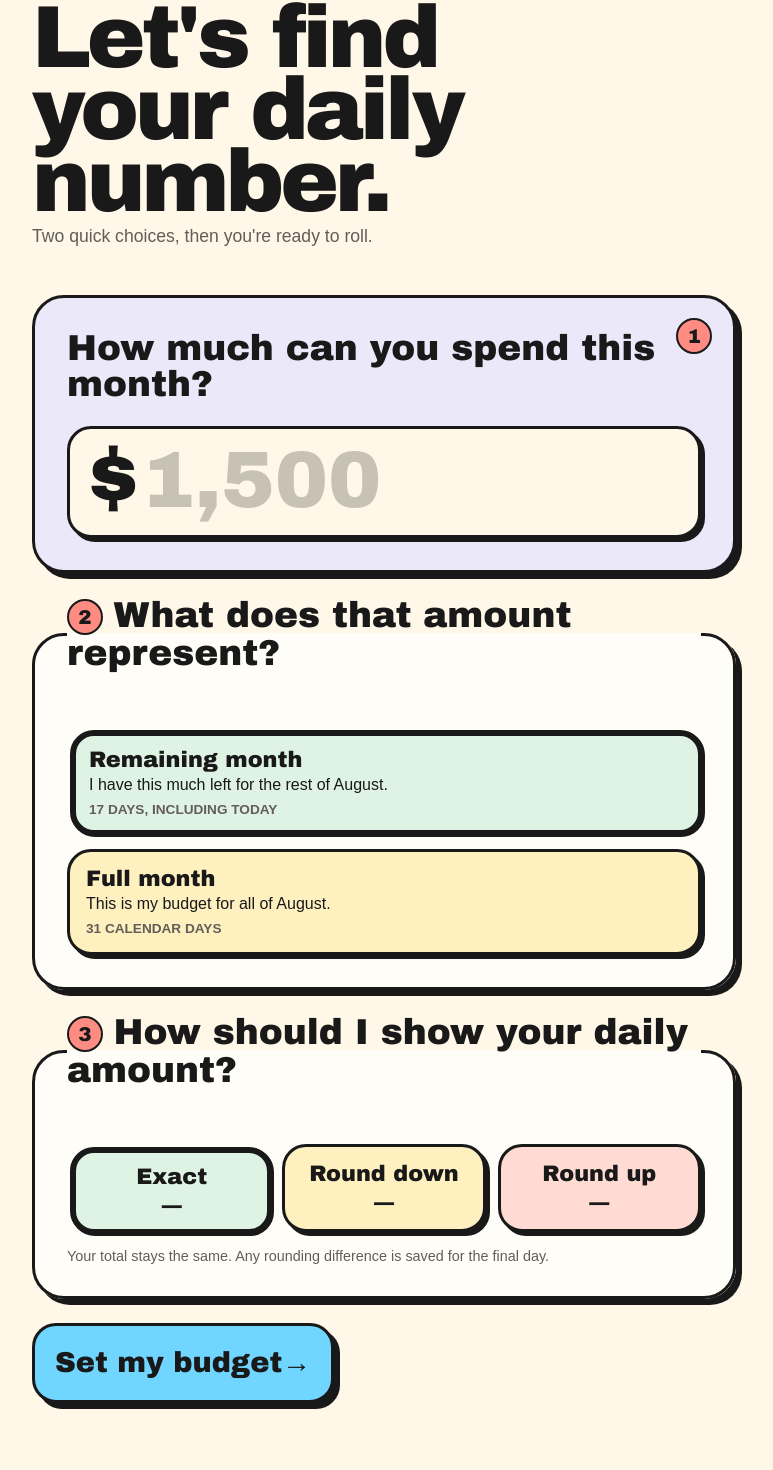
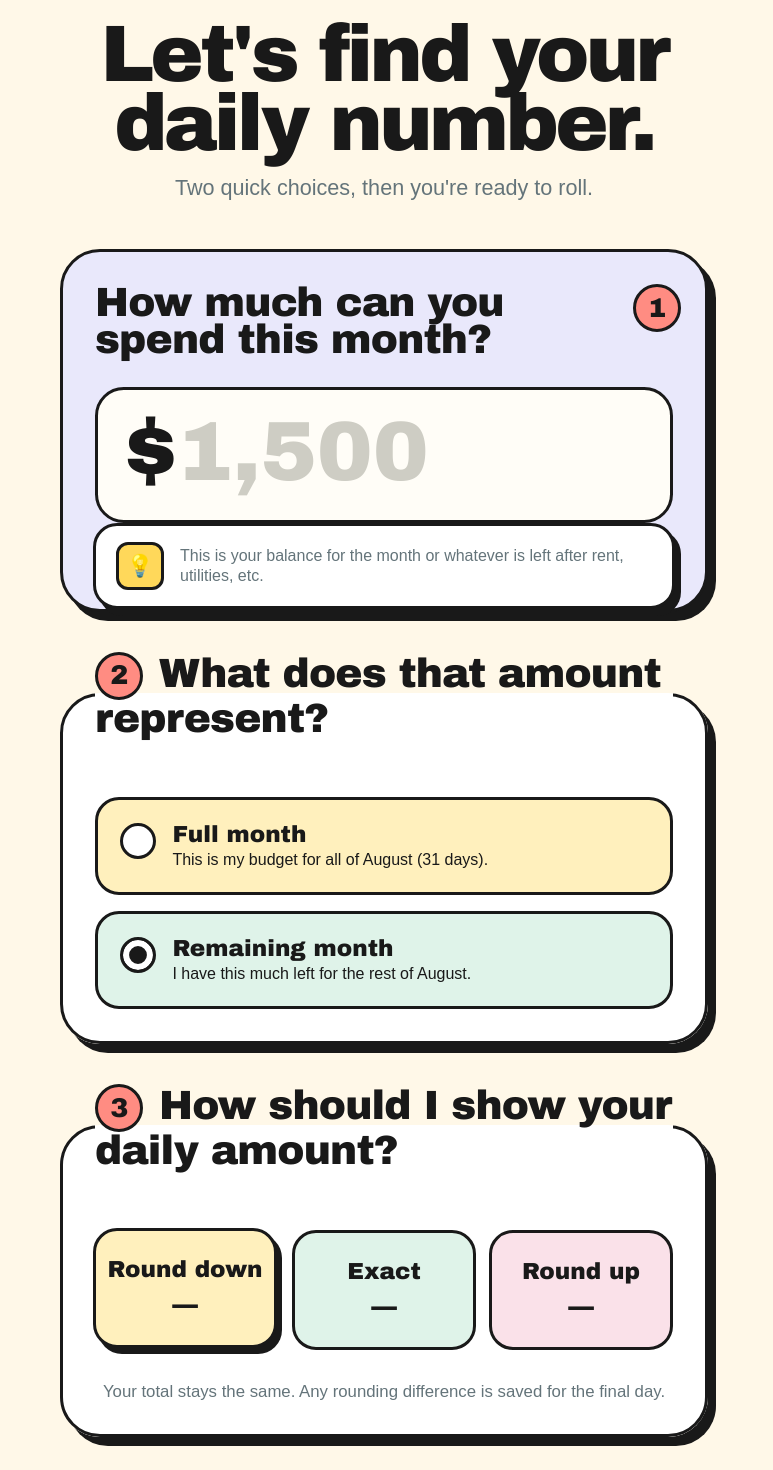
Before and after one commit to sharonmc-cloud/budgeting-app, a React (Vite) app: page / in a window 1280 px wide. Shown: the part 113-1583 px from the top of the page, without its empty margins (256-1029 px from the left). Built offline with nearby package versions, Linux system fonts and the light colour scheme; a web font is replaced by a local one.

Commit message:
Update budget setup screen design

```diff
--- a/src/App.css
+++ b/src/App.css
@@ -1,35 +1,43 @@
 .setup {
-  width: min(100%, 46rem);
+  width: min(100%, 43rem);
   margin-inline: auto;
-  padding: var(--space-6) var(--space-4) var(--space-8);
+  padding: 2.5rem 1.25rem 4rem;
 }
 
 .setup__header {
-  max-width: 38rem;
-  margin-bottom: var(--space-7);
+  margin: 0 auto 3rem;
+  text-align: center;
 }
 
 .setup__eyebrow {
   display: inline-block;
-  padding: 0.4rem 0.85rem;
-  border: 2px solid var(--color-ink);
+  padding: 0.5rem 1.2rem;
+  border: 3px solid var(--color-ink);
   border-radius: 999px;
   background: var(--color-yellow);
+  font-family: var(--font-display);
+  font-size: 1rem;
   font-weight: 700;
+  line-height: 1;
   text-transform: uppercase;
-  transform: rotate(-1deg);
+  box-shadow: 2px 2px 0 var(--color-ink);
 }
 
 .setup__header h1 {
-  margin: var(--space-4) 0 var(--space-2);
+  max-width: 39rem;
+  margin: 2rem auto 1rem;
   font-family: var(--font-display);
-  font-size: clamp(3.25rem, 14vw, 5.5rem);
+  font-size: clamp(3.6rem, 12vw, 5rem);
   letter-spacing: -0.045em;
-  line-height: 0.82;
+  line-height: 0.86;
 }
 
-.setup__header > p:last-child { color: var(--color-muted); font-size: 1.1rem; }
-.setup form { display: grid; gap: var(--space-5); }
+.setup__header > p:last-child {
+  color: #64747a;
+  font-size: clamp(1.05rem, 4vw, 1.35rem);
+}
+
+.setup form { display: grid; gap: 2.5rem; }
 .setup__actions { display: grid; gap: var(--space-4); }
 .setup__actions .secondary-button { border-radius: var(--radius-md); }
 
@@ -37,115 +45,183 @@
   position: relative;
   min-width: 0;
   margin: 0;
-  padding: var(--space-5);
+  padding: 2.25rem 1.5rem 2rem;
   border: var(--border-bold);
-  border-radius: var(--radius-lg);
-  background: var(--color-surface);
-  box-shadow: 6px 6px 0 var(--color-ink);
+  border-radius: 2.5rem;
+  background: #fff;
+  box-shadow: 8px 9px 0 var(--color-ink);
 }
 
-.setup-card--amount { background: color-mix(in srgb, var(--color-lavender) 25%, var(--color-surface)); }
-.setup-card h2, .setup-card legend {
+.setup-card--amount {
+  padding-bottom: 0;
+  background: #e9e8fb;
+}
+
+.setup-card h2,
+.setup-card legend {
   width: 100%;
-  margin: 0 0 var(--space-5);
+  margin: 0 0 1.75rem;
   padding: 0;
   font-family: var(--font-display);
-  font-size: clamp(1.65rem, 7vw, 2.25rem);
+  font-size: clamp(2rem, 7.7vw, 2.55rem);
   font-weight: 700;
-  line-height: 1;
+  letter-spacing: -0.02em;
+  line-height: 0.92;
 }
 
-.setup-card h2 { padding-right: 2.6rem; }
+.setup-card h2 { padding-right: 3.25rem; }
 .setup-card__number {
   display: inline-grid;
-  width: 2.25rem;
-  height: 2.25rem;
-  margin-right: 0.65rem;
+  width: 3rem;
+  height: 3rem;
+  margin-right: 1rem;
   place-items: center;
-  border: 2px solid var(--color-ink);
+  border: 3px solid var(--color-ink);
   border-radius: 50%;
   background: var(--color-coral);
   font-family: var(--font-display);
-  font-size: 1.25rem;
-  vertical-align: 0.15em;
+  font-size: 1.7rem;
+  vertical-align: middle;
 }
 
-.setup-card--amount > .setup-card__number { position: absolute; top: 1.25rem; right: 0.65rem; }
+.setup-card--amount > .setup-card__number {
+  position: absolute;
+  top: 2rem;
+  right: 1.5rem;
+  margin: 0;
+}
+
 .money-input {
   display: flex;
   align-items: center;
-  padding: 0.4rem 1rem 0.65rem;
+  min-height: 8.5rem;
+  padding: 0.5rem 1.5rem 0.85rem;
   border: var(--border-bold);
-  border-radius: var(--radius-md);
-  background: var(--color-background);
-  box-shadow: 4px 4px 0 var(--color-ink);
+  border-radius: 1.8rem;
+  background: #fffdf7;
   font-family: var(--font-display);
-  font-size: clamp(3rem, 16vw, 5rem);
+  font-size: clamp(4rem, 16vw, 5.25rem);
   font-weight: 700;
+  letter-spacing: -0.04em;
   line-height: 1;
 }
 .money-input input { width: 100%; min-width: 0; border: 0; color: inherit; background: transparent; font: inherit; }
 .money-input:has(input:focus-visible) { outline: 0 solid transparent; }
 html[data-input-modality='keyboard'] .money-input:has(input:focus-visible) { outline: 4px solid var(--color-focus); outline-offset: 4px; }
 .money-input input:focus-visible { outline: 0 solid transparent; }
-.money-input input::placeholder { color: var(--color-muted); opacity: 0.35; }
+.money-input input::placeholder { color: #cecdc4; opacity: 1; }
 .setup__error { margin-top: var(--space-3); font-weight: 700; }
 .setup__daily-preview {
-  margin-top: var(--space-4);
-  color: var(--color-muted);
-  font-size: 1.1rem;
+  margin: 1.5rem 0;
+  color: #64747a;
+  font-size: 1.15rem;
   text-align: center;
 }
-.setup__daily-preview strong {
-  color: var(--color-ink);
-  font-family: var(--font-display);
-  font-size: 1.25em;
+.setup__daily-preview strong { color: var(--color-ink); font-family: var(--font-display); font-size: 1.25em; }
+.setup-card__tip {
+  display: flex;
+  align-items: center;
+  gap: 1rem;
+  width: calc(100% + .25rem);
+  margin: 0 0 -2rem -.125rem;
+  padding: 1rem 1.25rem;
+  border: var(--border-bold);
+  border-radius: 1.5rem;
+  background: #fff;
+  box-shadow: 6px 7px 0 var(--color-ink);
+  color: #64747a;
+  font-size: 1rem;
+  line-height: 1.2;
 }
-.radio-stack { display: grid; gap: var(--space-4); }
+.setup-card__tip > span {
+  display: grid;
+  flex: 0 0 3rem;
+  width: 3rem;
+  height: 3rem;
+  place-items: center;
+  border: 3px solid var(--color-ink);
+  border-radius: .75rem;
+  background: var(--color-yellow);
+  font-size: 1.35rem;
+}
+.radio-stack { display: grid; gap: 1rem; }
 .radio-card, .rounding-card { position: relative; display: block; cursor: pointer; }
 .radio-card input, .rounding-card input { position: absolute; width: 1px; height: 1px; opacity: 0; }
 .radio-card > span, .rounding-card > span {
-  display: grid;
-  gap: 0.3rem;
-  padding: var(--space-4);
   border: var(--border-bold);
-  border-radius: var(--radius-md);
-  background: color-mix(in srgb, var(--color-mint) 28%, var(--color-surface));
-  box-shadow: 4px 4px 0 var(--color-ink);
+  border-radius: 1.5rem;
   transition: box-shadow 120ms ease, transform 120ms ease;
 }
-.radio-card--yellow > span { background: color-mix(in srgb, var(--color-yellow) 35%, var(--color-surface)); }
-.radio-card strong, .rounding-card strong { font-family: var(--font-display); font-size: 1.4rem; line-height: 1; }
-.radio-card small { font-size: 1rem; }
-.radio-card em { margin-top: 0.2rem; color: var(--color-muted); font-size: 0.85rem; font-style: normal; font-weight: 700; text-transform: uppercase; }
-.radio-card input:checked + span, .rounding-card input:checked + span { box-shadow: 1px 1px 0 var(--color-ink); outline: 4px solid var(--color-ink); outline-offset: -6px; transform: translate(3px, 3px); }
+.radio-card > span {
+  display: grid;
+  grid-template-columns: 2.25rem 1fr;
+  gap: 1rem;
+  align-items: start;
+  padding: 1.4rem;
+  background: #dff3e9;
+}
+.radio-card--yellow > span { background: #fff0bd; }
+.radio-card i {
+  width: 2.25rem;
+  height: 2.25rem;
+  border: 3px solid var(--color-ink);
+  border-radius: 50%;
+  background: #fff;
+}
+.radio-card input:checked + span i { box-shadow: inset 0 0 0 .38rem #fff; background: var(--color-ink); }
+.radio-card b { display: grid; gap: .25rem; font-weight: inherit; }
+.radio-card strong, .rounding-card strong { font-family: var(--font-display); font-size: 1.45rem; line-height: 1; }
+.radio-card small { font-size: 1rem; line-height: 1.25; }
 html[data-input-modality='keyboard'] .radio-card input:focus-visible + span,
-html[data-input-modality='keyboard'] .rounding-card input:focus-visible + span { outline: 4px solid var(--color-focus); outline-offset: 3px; }
-.rounding-grid { display: grid; grid-template-columns: repeat(3, minmax(0, 1fr)); gap: var(--space-3); }
-.rounding-card > span { height: 100%; padding: 1rem 0.65rem; text-align: center; }
-.rounding-card:nth-child(2) > span { background: color-mix(in srgb, var(--color-yellow) 35%, var(--color-surface)); }
-.rounding-card:nth-child(3) > span { background: color-mix(in srgb, var(--color-coral) 30%, var(--color-surface)); }
-.rounding-card small { font-family: var(--font-display); font-size: 1.25rem; font-weight: 700; }
-.setup-card__note { margin-top: var(--space-4); color: var(--color-muted); font-size: 0.9rem; }
+html[data-input-modality='keyboard'] .rounding-card input:focus-visible + span { outline: 4px solid var(--color-focus); outline-offset: 4px; }
+.rounding-grid { display: grid; grid-template-columns: repeat(3, minmax(0, 1fr)); gap: .8rem; }
+.rounding-card > span {
+  display: grid;
+  align-content: center;
+  gap: .65rem;
+  min-height: 7.5rem;
+  padding: .75rem .4rem;
+  background: #fff0bd;
+  text-align: center;
+}
+.rounding-card:nth-child(2) > span { background: #dff3e9; }
+.rounding-card:nth-child(3) > span { background: #fae1e9; }
+.rounding-card input:checked + span { box-shadow: 5px 6px 0 var(--color-ink); transform: translate(-2px, -2px); }
+.rounding-card small { font-family: var(--font-display); font-size: 1.6rem; font-weight: 700; line-height: 1; }
+.setup-card__note { margin: 2rem auto 0; color: #64747a; font-size: 1.05rem; line-height: 1.2; text-align: center; }
 .setup__submit {
   display: flex;
-  justify-content: space-between;
+  justify-content: center;
   align-items: center;
-  min-height: 5rem;
-  padding: 0.75rem 1.25rem;
+  gap: 1.25rem;
+  width: 100%;
+  min-height: 6rem;
+  padding: .75rem 1.25rem;
   border: var(--border-bold);
-  border-radius: var(--radius-md);
+  border-radius: 999px;
   color: var(--color-ink);
-  background: #70d6ff;
-  box-shadow: 6px 6px 0 var(--color-ink);
+  background: #70c8f3;
+  box-shadow: 7px 8px 0 var(--color-ink);
   font-family: var(--font-display);
-  font-size: 1.8rem;
+  font-size: 2rem;
   font-weight: 700;
   cursor: pointer;
   transition: box-shadow 120ms ease, transform 120ms ease;
 }
-.setup__submit:hover { box-shadow: 8px 8px 0 var(--color-ink); transform: translate(-2px, -2px); }
-.setup__submit:active { box-shadow: 1px 1px 0 var(--color-ink); transform: translate(5px, 5px); }
+.setup__submit:hover { box-shadow: 9px 10px 0 var(--color-ink); transform: translate(-2px, -2px); }
+.setup__submit:active { box-shadow: 1px 1px 0 var(--color-ink); transform: translate(6px, 6px); }
+
+@media (max-width: 390px) {
+  .setup { padding-inline: 1rem; }
+  .setup-card { padding-inline: 1.25rem; }
+  .setup-card--amount { padding-inline: 1.25rem; }
+  .setup__header h1 { font-size: 3.45rem; }
+  .setup-card h2, .setup-card legend { font-size: 1.95rem; }
+  .rounding-grid { gap: .55rem; }
+  .rounding-card > span { min-height: 7rem; padding-inline: .2rem; }
+  .rounding-card strong { font-size: 1.15rem; }
+  .rounding-card small { font-size: 1.4rem; }
+}
 
 .today {
   width: min(100%, 44rem);
--- a/src/components/BudgetSetup.tsx
+++ b/src/components/BudgetSetup.tsx
@@ -19,7 +19,7 @@ const currency = new Intl.NumberFormat(undefined, {
   maximumFractionDigits: 2,
 })
 
-function BudgetSetup({ onComplete, initialAmountCents, initialRounding = 'exact', newMonth = false, onCancel }: Props) {
+function BudgetSetup({ onComplete, initialAmountCents, initialRounding = 'down', newMonth = false, onCancel }: Props) {
   const today = useMemo(() => new Date(), [])
   const month = getMonthDetails(today)
   const [amount, setAmount] = useState(initialAmountCents ? String(initialAmountCents / 100) : '')
@@ -35,8 +35,8 @@ function BudgetSetup({ onComplete, initialAmountCents, initialRounding = 'exact'
       : getDailyAllocationCents(amountCents, days, 'exact')
 
   const choices: Array<{ value: RoundingPreference; label: string }> = [
+    { value: 'down', label: 'Round down' },
     { value: 'exact', label: 'Exact' },
-    { value: 'down', label: 'Round down' },
     { value: 'up', label: 'Round up' },
   ]
 
@@ -96,18 +96,19 @@ function BudgetSetup({ onComplete, initialAmountCents, initialRounding = 'exact'
               .
             </p>
           )}
+          {!newMonth && <div className="setup-card__tip"><span aria-hidden="true">💡</span><p>This is your balance for the month or whatever is left after rent, utilities, etc.</p></div>}
         </section>
 
         {!newMonth && <fieldset className="setup-card">
           <legend><span className="setup-card__number" aria-hidden="true">2</span>What does that amount represent?</legend>
           <div className="radio-stack">
+            <label className="radio-card radio-card--yellow">
+              <input type="radio" name="interpretation" value="full-month" checked={interpretation === 'full-month'} onChange={() => setInterpretation('full-month')} />
+              <span><i aria-hidden="true" /><b><strong>Full month</strong><small>This is my budget for all of {month.monthName} ({month.totalDays} days).</small></b></span>
+            </label>
             <label className="radio-card">
               <input type="radio" name="interpretation" value="remaining-month" checked={interpretation === 'remaining-month'} onChange={() => setInterpretation('remaining-month')} />
-              <span><strong>Remaining month</strong><small>I have this much left for the rest of {month.monthName}.</small><em>{month.remainingDays} days, including today</em></span>
-            </label>
-            <label className="radio-card radio-card--yellow">
-              <input type="radio" name="interpretation" value="full-month" checked={interpretation === 'full-month'} onChange={() => setInterpretation('full-month')} />
-              <span><strong>Full month</strong><small>This is my budget for all of {month.monthName}.</small><em>{month.totalDays} calendar days</em></span>
+              <span><i aria-hidden="true" /><b><strong>Remaining month</strong><small>I have this much left for the rest of {month.monthName}.</small></b></span>
             </label>
           </div>
         </fieldset>}
```
